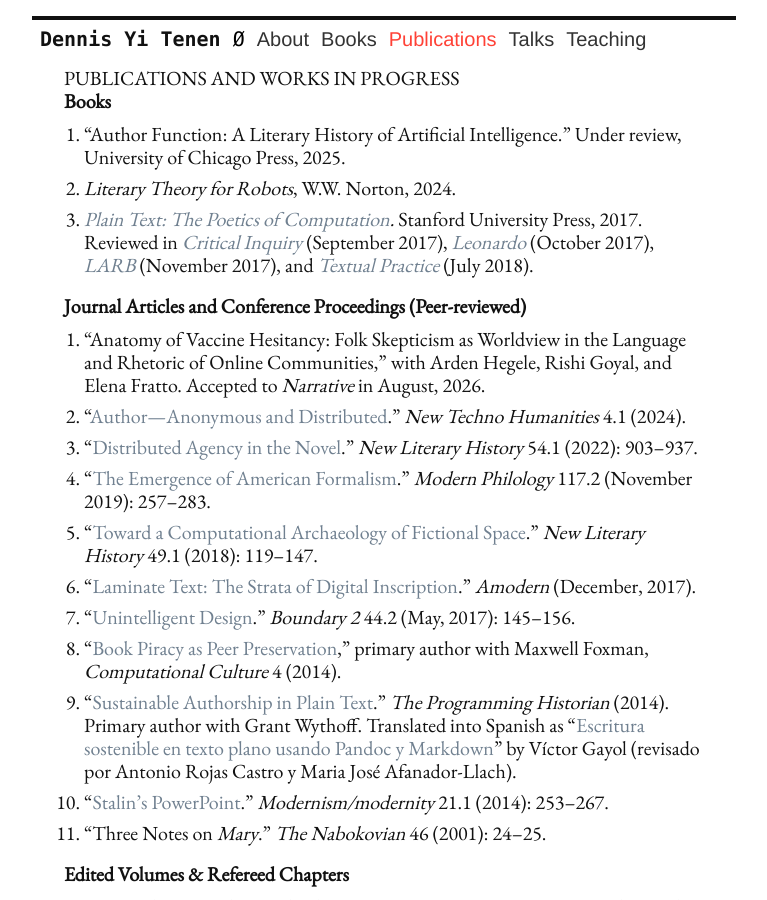
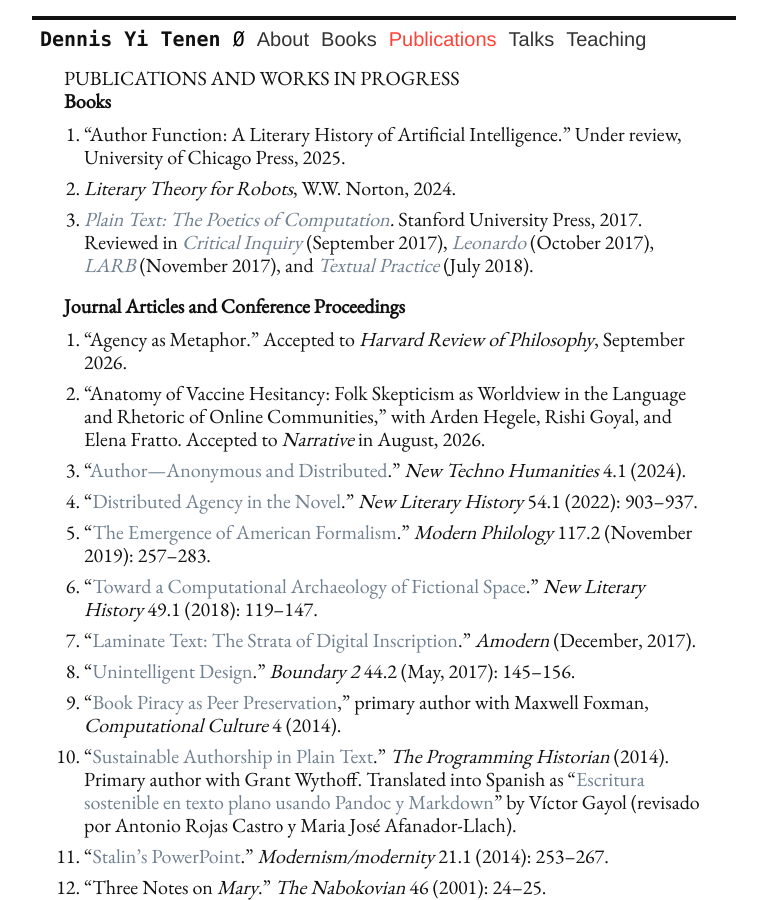
Before and after one commit to denten/denten.github.io, a Jekyll site: the page built from _pages/publications.md, in a window 1280 px wide and 900 px high. Shown: the whole window, without its empty margins (256-1023 px from the left). Built offline with Jekyll 4.4.1, drawn with Linux system fonts in a browser that asks for light colours; nearby versions of some CDN libraries.

Commit message:
add to the CV

```diff
--- a/_includes/CV/03-publish.md
+++ b/_includes/CV/03-publish.md
@@ -16,8 +16,9 @@
    Practice*](https://web.archive.org/web/20190322223023/https://www.tandfonline.com/doi/abs/10.1080/0950236X.2018.1496662?journalCode=rtpr20)
    (July 2018).
 
-### Journal Articles and Conference Proceedings (Peer-reviewed)
+### Journal Articles and Conference Proceedings
 
+1. "Agency as Metaphor." Accepted to *Harvard Review of Philosophy*, September 2026.
 1. "Anatomy of Vaccine Hesitancy: Folk Skepticism as Worldview in the Language and Rhetoric of
 Online Communities," with Arden Hegele, Rishi Goyal, and Elena Fratto. Accepted to *Narrative*
 in August, 2026.
```
Also changed, not shown: _includes/CV/07-service.md (+1 -1 lines).
